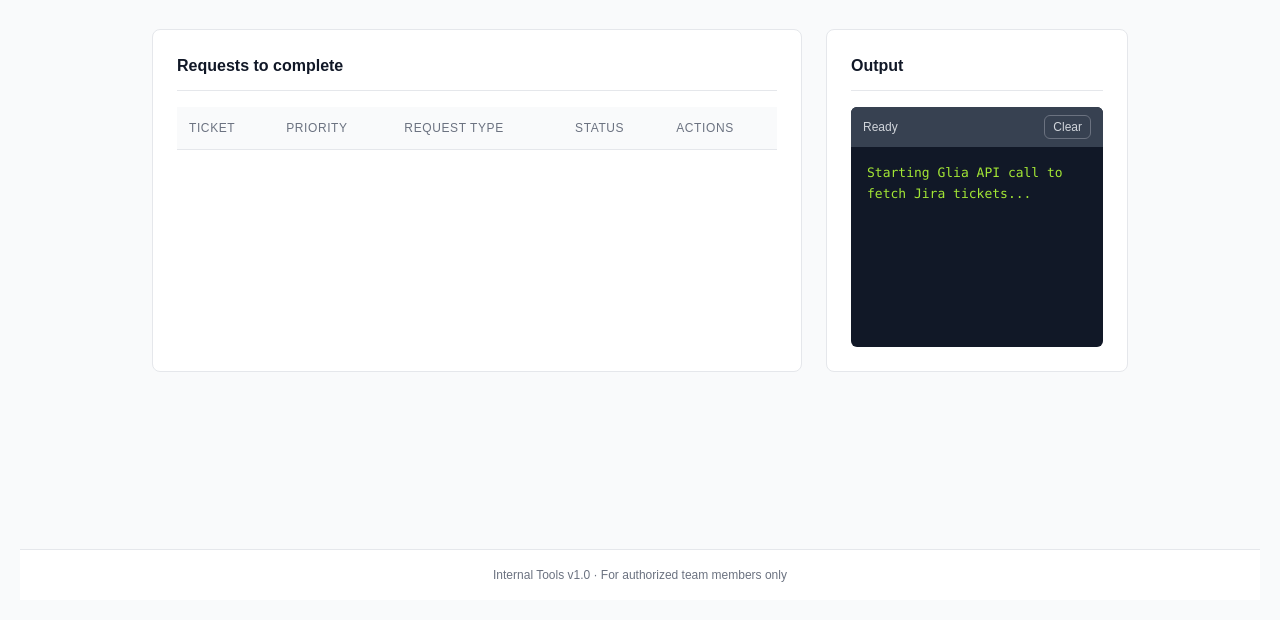
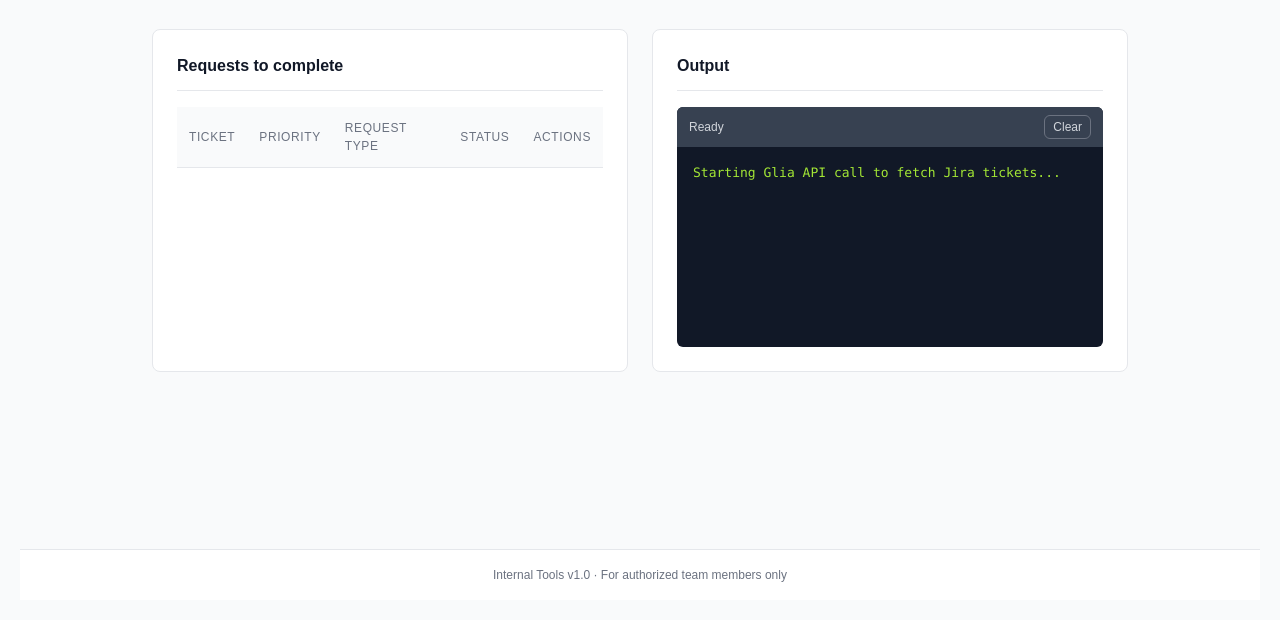
Before and after one commit to ruyca-glia/glia-ce-tool-hackathon2, a plain HTML site: page automations.html in a window 1280 px wide. Shown: the part 180-800 px from the top of the page. Drawn offline with Linux system fonts and the light colour scheme.

Commit message:
Adjusting margins in UI

```diff
--- a/automations.html
+++ b/automations.html
@@ -31,7 +31,7 @@
         </div>
 
         <div class="tool-layout">
-            <section class="autopanel">
+            <section class="panel">
                 <h2>Requests to complete</h2>
                 <table class="data-table">
                     <thead>
```
